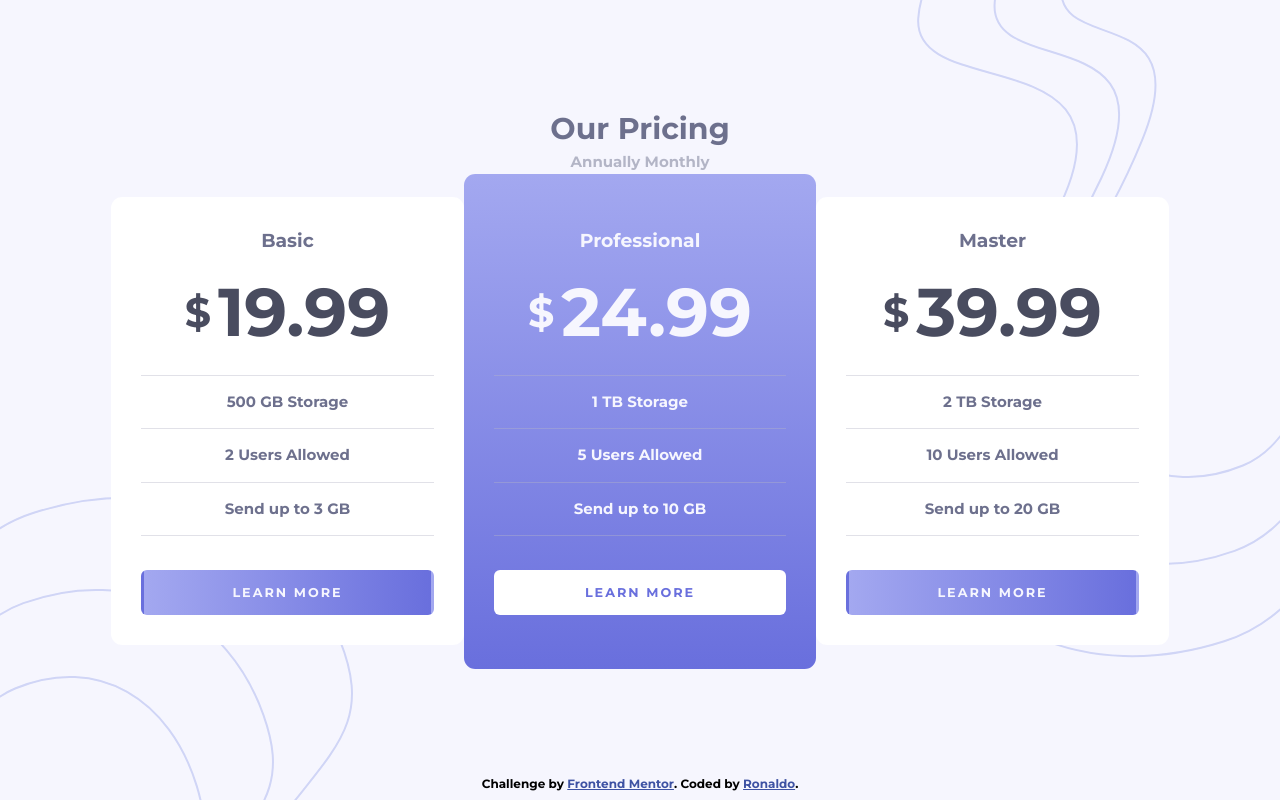
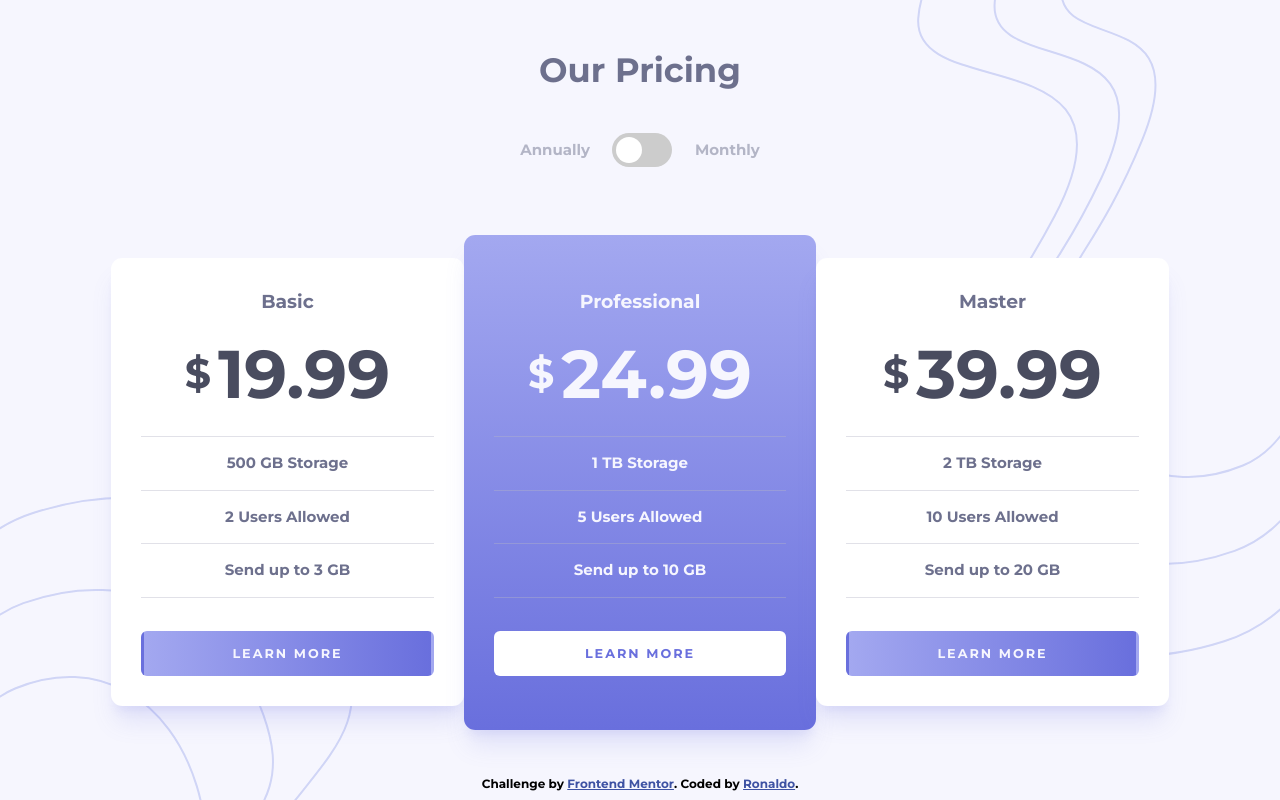
Before and after one commit to marckesin/Pricing-Component-With-Toggle, a plain HTML site: page index.html in a window 1280 px wide. Drawn offline with Linux system fonts and the light colour scheme.

Commit message:
Adicionado toggle button e ajustes de layout

```diff
--- a/index.html
+++ b/index.html
@@ -4,6 +4,10 @@
     <meta charset="UTF-8" />
     <!-- displays site properly based on user's device -->
     <meta name="viewport" content="width=device-width, initial-scale=1.0" />
+    <meta
+      name="description"
+      content="This is a solution to the: Interactive pricing component challenge on Frontend Mentor"
+    />
     <link
       rel="icon"
       type="image/png"
@@ -11,13 +15,20 @@
       href="./images/favicon-32x32.png"
     />
     <link rel="stylesheet" href="stylesheets/style.css" />
-    <title>Frontend Mentor | [Challenge Name Here]</title>
+    <title>Frontend Mentor | Pricing component with toggle</title>
   </head>
   <body>
     <div class="container-main">
       <main>
         <h1 class="heading">Our Pricing</h1>
-        <div class="toggle">Annually Monthly</div>
+        <div class="toggle">
+          Annually
+          <label class="switch">
+            <input type="checkbox" />
+            <span class="slider round"></span>
+          </label>
+          Monthly
+        </div>
         <div class="container-grid">
           <div class="c-1">
             <div class="card">
--- a/stylesheets/style.scss
+++ b/stylesheets/style.scss
@@ -34,9 +34,6 @@ main {
   font-size: 0.85rem;
   text-transform: uppercase;
   transition: all 0.3s ease-in-out;
-  // -moz-transition: all 0.3s ease-in-out;
-  // -webkit-transition: all 0.3s ease-in-out;
-  // -o-transition: all 0.3s ease-in-out;
 }
 
 .card,
@@ -48,6 +45,8 @@ main {
 
 .card {
   background-color: $white;
+  box-shadow: hsla(237, 63%, 64%, 0.15) 0 20px 25px -5px,
+    hsla(237, 63%, 64%, 0.1) 0 10px 10px -5px;
 
   .btn {
     background-image: linear-gradient(90deg, $linear-gradient);
@@ -67,6 +66,8 @@ main {
   color: $very-light-grayish-blue;
   height: 100%;
   display: flex;
+  box-shadow: hsla(237, 63%, 64%, 0.15) 0 20px 25px -5px,
+    hsla(237, 63%, 64%, 0.1) 0 10px 10px -5px;
 
   button {
     color: hsl(237, 63%, 64%);
@@ -146,6 +147,8 @@ main {
 
 .heading {
   color: $grayish-blue;
+  font-size: 2.25rem;
+  margin-bottom: 2.5rem;
 }
 
 .list {
@@ -168,6 +171,65 @@ main {
   margin-bottom: 0.5rem;
 }
 
+.switch {
+  position: relative;
+  display: inline-block;
+  width: 60px;
+  height: 34px;
+}
+
+.switch input {
+  opacity: 0;
+  width: 0;
+  height: 0;
+}
+
+.slider {
+  position: absolute;
+  cursor: pointer;
+  top: 0;
+  left: 0;
+  right: 0;
+  bottom: 0;
+  background-color: #ccc;
+  -webkit-transition: all 0.2s ease-in;
+  transition: all 0.2s ease-in;
+}
+
+.slider:before {
+  position: absolute;
+  content: "";
+  height: 26px;
+  width: 26px;
+  left: 4px;
+  bottom: 4px;
+  background-color: white;
+  -webkit-transition: all 0.2s ease-in;
+  transition: all 0.2s ease-in;
+}
+
+input:checked + .slider {
+  background-image: linear-gradient(90deg, $linear-gradient);
+}
+
+input:focus + .slider {
+  box-shadow: 0 0 1px #2196f3;
+}
+
+input:checked + .slider:before {
+  -webkit-transform: translateX(26px);
+  -ms-transform: translateX(26px);
+  transform: translateX(26px);
+}
+
+.slider.round {
+  border-radius: 34px;
+}
+
+.slider.round:before {
+  border-radius: 50%;
+}
+
 .text-dark-grayish-blue {
   color: $dark-grayish-blue;
 }
@@ -177,12 +239,21 @@ main {
 }
 
 .toggle {
+  display: flex;
+  justify-content: center;
+  align-items: center;
+  gap: 1.5rem;
   color: $light-grayish-blue;
+  margin-bottom: 4.5rem;
 }
 
-@media (max-width: 600px) {
+@media (max-width: 991px) {
   main {
     width: 100%;
+  }
+
+  .attribution {
+    margin-top: 3rem;
   }
 
   .container-grid {
@@ -196,7 +267,7 @@ main {
   }
 
   .container-main {
-    padding: 3rem 1.25rem;
+    padding: 3rem 1.25rem 1.5rem;
     height: auto;
   }
 }
```
Also changed, not shown: stylesheets/style.css.
